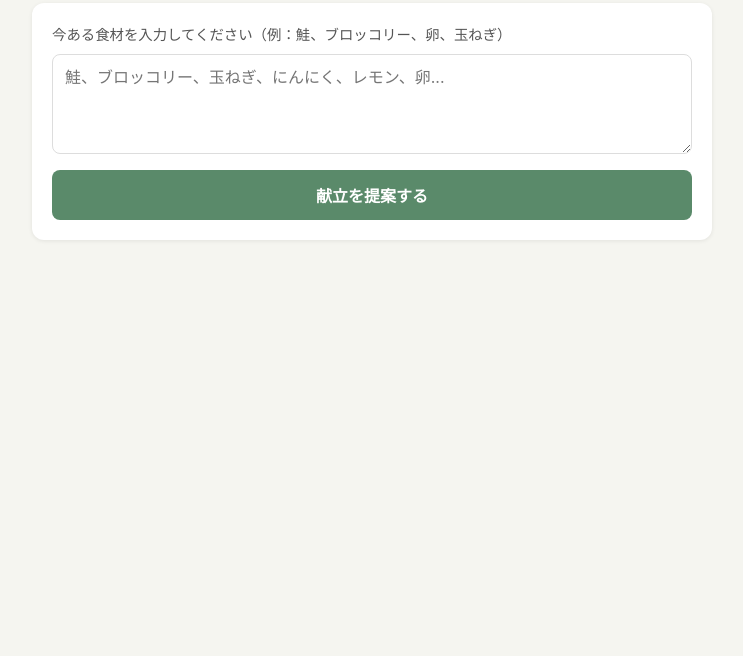
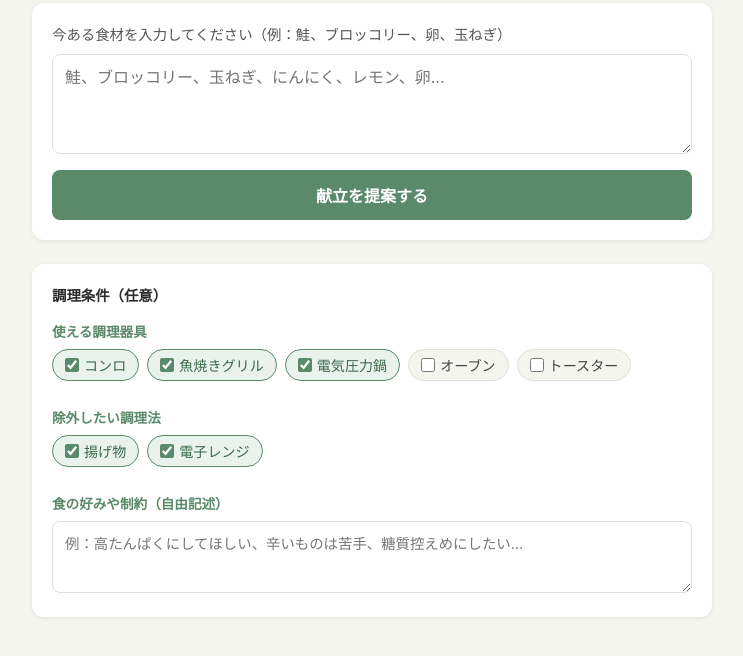
Before and after one commit to buchi-star/tsukurioki-tool, a website: page index.html in a window 1280 px wide. Shown: the part 80-736 px from the top of the page, without its empty margins (268-1011 px from the left). Drawn offline with Linux system fonts and the light colour scheme.

Commit message:
feat: 調理器具・除外調理法・自由記述の動的入力UI追加

```diff
--- a/index.html
+++ b/index.html
@@ -221,6 +221,89 @@
       color: #444;
     }
 
+    /* 制約条件セクション */
+    .constraints-section {
+      background: white;
+      border-radius: 12px;
+      padding: 20px;
+      margin-bottom: 24px;
+      box-shadow: 0 1px 4px rgba(0,0,0,0.08);
+    }
+
+    .constraints-title {
+      font-size: 0.9rem;
+      font-weight: 600;
+      color: #2d2d2d;
+      margin-bottom: 16px;
+    }
+
+    .constraint-group {
+      margin-bottom: 16px;
+    }
+
+    .constraint-group:last-child {
+      margin-bottom: 0;
+    }
+
+    .constraint-label {
+      font-size: 0.85rem;
+      font-weight: 600;
+      color: #5a8a6a;
+      margin-bottom: 8px;
+    }
+
+    .checkbox-row {
+      display: flex;
+      flex-wrap: wrap;
+      gap: 8px;
+    }
+
+    .checkbox-item {
+      display: flex;
+      align-items: center;
+      gap: 5px;
+      font-size: 0.88rem;
+      color: #444;
+      cursor: pointer;
+      background: #f5f5f0;
+      border: 1px solid #e0e0d8;
+      border-radius: 20px;
+      padding: 5px 12px;
+      user-select: none;
+      transition: background 0.15s, border-color 0.15s;
+    }
+
+    .checkbox-item input[type="checkbox"] {
+      accent-color: #5a8a6a;
+      width: 14px;
+      height: 14px;
+      cursor: pointer;
+    }
+
+    .checkbox-item:has(input:checked) {
+      background: #eaf2ee;
+      border-color: #5a8a6a;
+      color: #3a6a4a;
+    }
+
+    .constraint-textarea {
+      width: 100%;
+      height: 72px;
+      border: 1px solid #ddd;
+      border-radius: 8px;
+      padding: 10px 12px;
+      font-size: 0.9rem;
+      font-family: inherit;
+      resize: vertical;
+      line-height: 1.6;
+      color: #444;
+    }
+
+    .constraint-textarea:focus {
+      outline: none;
+      border-color: #5a8a6a;
+    }
+
     .hidden {
       display: none;
     }
@@ -239,6 +322,38 @@
       <button id="submit-btn">献立を提案する</button>
     </div>
 
+    <div class="constraints-section">
+      <div class="constraints-title">調理条件（任意）</div>
+
+      <div class="constraint-group">
+        <div class="constraint-label">使える調理器具</div>
+        <div class="checkbox-row">
+          <label class="checkbox-item"><input type="checkbox" name="equipment" value="コンロ" checked> コンロ</label>
+          <label class="checkbox-item"><input type="checkbox" name="equipment" value="魚焼きグリル" checked> 魚焼きグリル</label>
+          <label class="checkbox-item"><input type="checkbox" name="equipment" value="電気圧力鍋" checked> 電気圧力鍋</label>
+          <label class="checkbox-item"><input type="checkbox" name="equipment" value="オーブン"> オーブン</label>
+          <label class="checkbox-item"><input type="checkbox" name="equipment" value="トースター"> トースター</label>
+        </div>
+      </div>
+
+      <div class="constraint-group">
+        <div class="constraint-label">除外したい調理法</div>
+        <div class="checkbox-row">
+          <label class="checkbox-item"><input type="checkbox" name="exclude" value="揚げ物" checked> 揚げ物</label>
+          <label class="checkbox-item"><input type="checkbox" name="exclude" value="電子レンジ" checked> 電子レンジ</label>
+        </div>
+      </div>
+
+      <div class="constraint-group">
+        <div class="constraint-label">食の好みや制約（自由記述）</div>
+        <textarea
+          id="dietary-notes"
+          class="constraint-textarea"
+          placeholder="例：高たんぱくにしてほしい、辛いものは苦手、糖質控えめにしたい…"
+        ></textarea>
+      </div>
+    </div>
+
     <div id="loading" class="loading hidden">
       <div class="spinner"></div>
       <div>献立を考えています…</div>
@@ -253,12 +368,23 @@
     const resultsEl = document.getElementById('results');
     const ingredientsEl = document.getElementById('ingredients');
 
+    // チェックボックスの選択値を配列で返すヘルパー関数
+    function getCheckedValues(name) {
+      return [...document.querySelectorAll(`input[name="${name}"]:checked`)]
+        .map(el => el.value);
+    }
+
     submitBtn.addEventListener('click', async () => {
       const ingredients = ingredientsEl.value.trim();
       if (!ingredients) {
         alert('食材を入力してください');
         return;
       }
+
+      // ユーザーが選択した制約条件を収集する
+      const cookingEquipment = getCheckedValues('equipment');
+      const excludedMethods  = getCheckedValues('exclude');
+      const dietaryNotes     = document.getElementById('dietary-notes').value;
 
       // ローディング開始
       submitBtn.disabled = true;
@@ -269,7 +395,7 @@
         const res = await fetch('/api/suggest', {
           method: 'POST',
           headers: { 'Content-Type': 'application/json' },
-          body: JSON.stringify({ ingredients }),
+          body: JSON.stringify({ ingredients, cookingEquipment, excludedMethods, dietaryNotes }),
         });
 
         const data = await res.json();
```
Also changed, not shown: server.js (+28 -12 lines).
